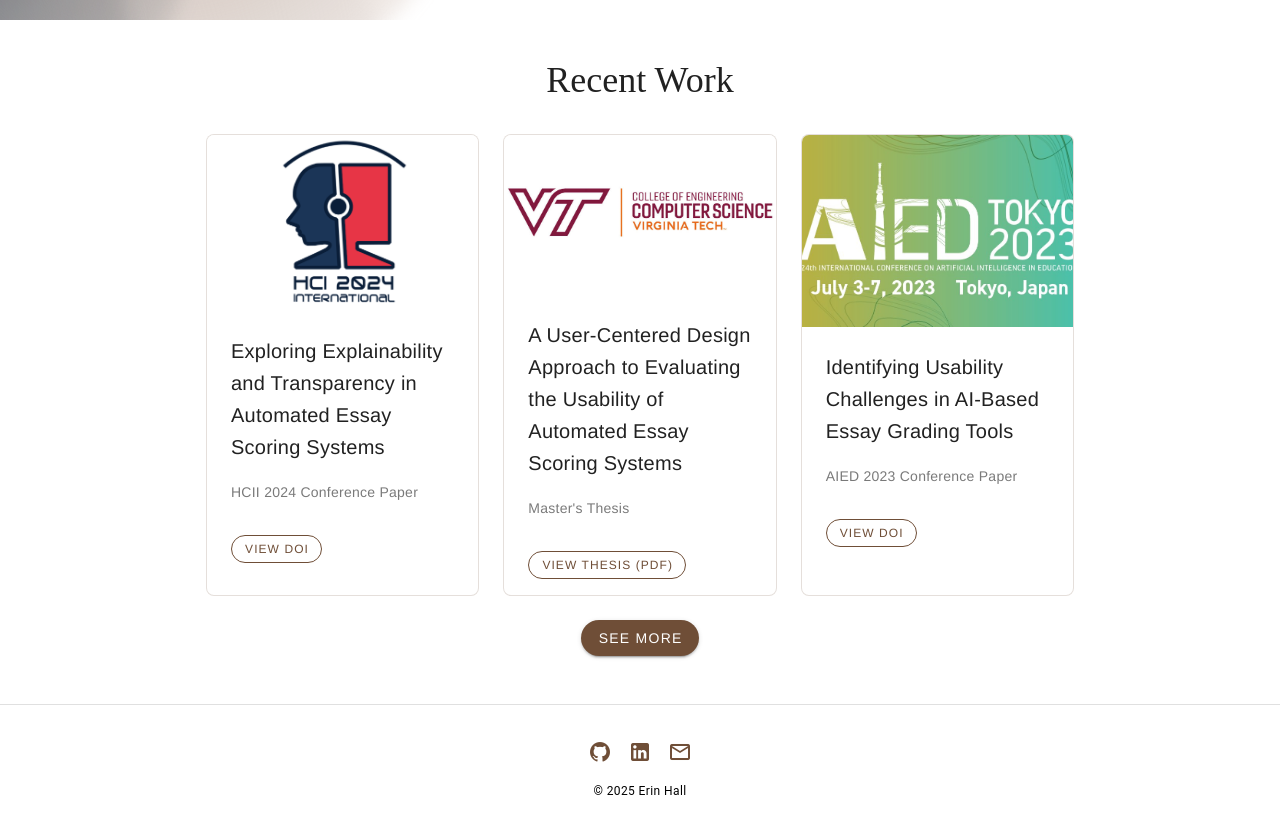
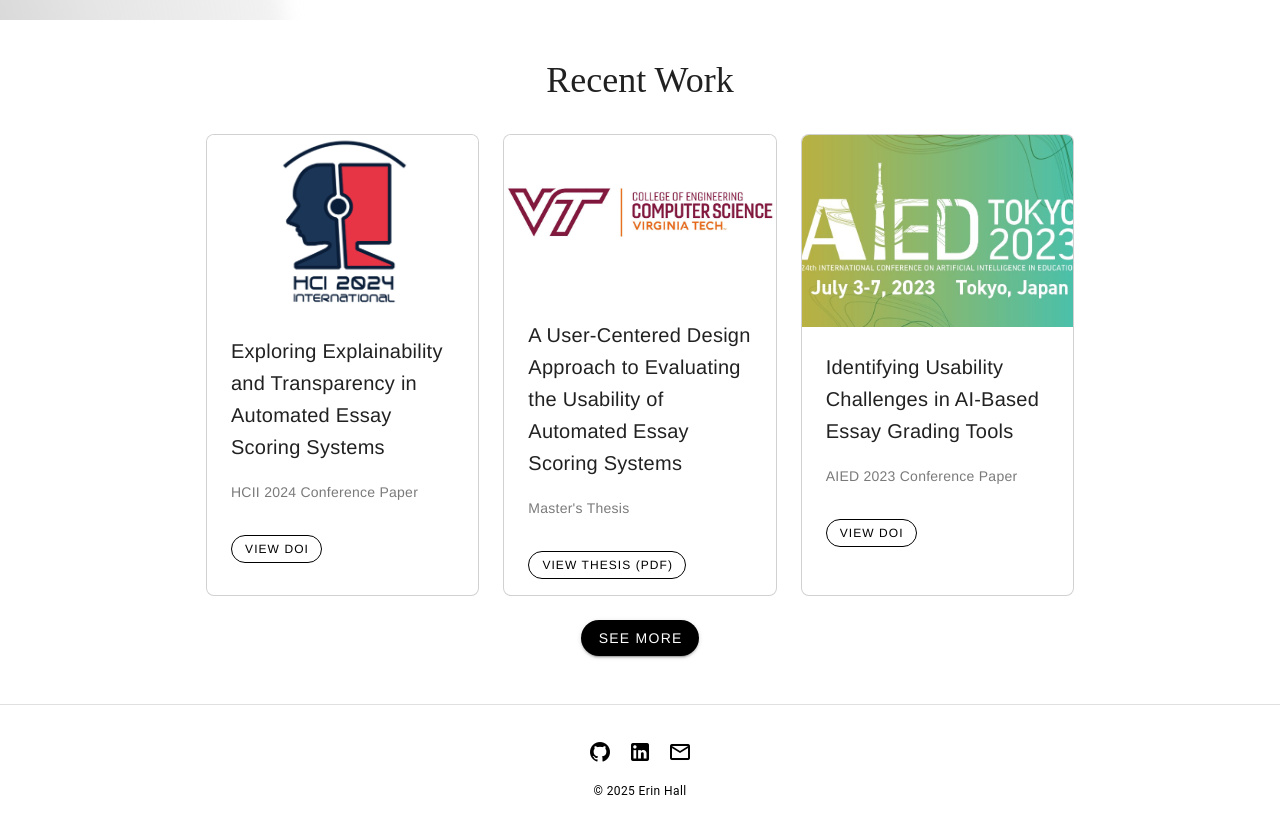
Before and after one commit to erinehall/erinehall.github.io, a Vue app: page / in a window 1280 px wide. Shown: the part 780-1613 px from the top of the page. Built offline with nearby package versions, Linux system fonts and the light colour scheme; a web font is replaced by a local one.

Commit message:
changed color scheme to black/white

```diff
--- a/src/plugins/vuetify.js
+++ b/src/plugins/vuetify.js
@@ -12,39 +12,39 @@ export default createVuetify({
   components,
   directives,
   theme: {
-    defaultTheme: "coffeeLight",
+    defaultTheme: "monoLight",
     themes: {
-      coffeeLight: {
+      monoLight: {
         dark: false,
         colors: {
           background: "#FFFFFF",
           surface: "#FFFFFF",
-          primary: "#6F4E37",
-          secondary: "#A67C52",
-          info: "#8B5A3C",
-          warning: "#D4A574",
+          primary: "#000000",
+          secondary: "#666666",
+          info: "#999999",
+          warning: "#CCCCCC",
           error: "#d4183d",
           success: "#4CAF50",
           onPrimary: "#FFFFFF",
           onSecondary: "#FFFFFF",
           onBackground: "#1F1F1F",
-          "primary-lighten-4": "#F3EDE8",
-          "secondary-lighten-4": "#F7EFE6",
+          "primary-lighten-4": "#F5F5F5",
+          "secondary-lighten-4": "#E0E0E0",
         },
       },
-      coffeeDark: {
+      monoDark: {
         dark: true,
         colors: {
-          background: "#1F1F1F",
-          surface: "#1F1F1F",
-          primary: "#A67C52",
-          secondary: "#6F4E37",
-          info: "#8B5A3C",
-          warning: "#D4A574",
+          background: "#000000",
+          surface: "#000000",
+          primary: "#FFFFFF",
+          secondary: "#CCCCCC",
+          info: "#999999",
+          warning: "#666666",
           error: "#dc2626",
           success: "#4CAF50",
-          onPrimary: "#FFFFFF",
-          onSecondary: "#FFFFFF",
+          onPrimary: "#000000",
+          onSecondary: "#000000",
           onBackground: "#FFFFFF",
         },
       },
--- a/src/styles/_base.scss
+++ b/src/styles/_base.scss
@@ -1,6 +1,8 @@
+@use "./variables";
+
 body {
   margin: 0;
-  background-color: #ffffff;
+  background-color: variables.$color-white;
 }
 
 .sticky-bar {
--- a/src/styles/_buttons.scss
+++ b/src/styles/_buttons.scss
@@ -3,7 +3,7 @@
 .nav-links {
   .v-btn {
     text-transform: none;
-    color: #1f1f1f;
+    color: variables.$color-gray-dark;
     transition: color 0.2s ease, opacity 0.2s ease;
 
     &:hover,
--- a/src/styles/_contact.scss
+++ b/src/styles/_contact.scss
@@ -8,12 +8,12 @@
   }
 
   .subtitle {
-    color: #555;
+    color: variables.$color-gray-muted;
     margin-bottom: 2rem;
   }
 }
 .confirmation-message {
-  color: #6e4c35;
+  color: variables.$accent-color;
   font-size: 0.95rem;
   font-style: italic;
   text-align: center;
--- a/src/styles/_hero.scss
+++ b/src/styles/_hero.scss
@@ -20,12 +20,7 @@ h1, h2, h3, h4, h5, h6 {
 $animationDuration: 30;
 $amount: 12;
 
-$colors: (
-  #E3D5CA,
-  #B99B8A,
-  #e1e1e1,
-  #828c97
-);
+$colors: variables.$bubble-colors;
 
 .hero-wrapper {
   position: relative;
@@ -33,8 +28,8 @@ $colors: (
   overflow: hidden;
 
   background:
-    linear-gradient(to bottom, rgba(255, 255, 255, 0) 70%, #fff 100%),
-    #fff;
+    linear-gradient(to bottom, rgba(variables.$color-white, 0) 70%, variables.$color-white 100%),
+    variables.$color-white;
 
   @include bp.respond(md) {
     height: calc(100vh - var(--v-layout-top, 0px));
@@ -68,7 +63,7 @@ $colors: (
         circle,
         rgba($color, 0.9) 0%,
         rgba($color, 0.4) 40%,
-        rgba(255, 255, 255, 0) 100%
+        rgba(variables.$color-white, 0) 100%
       );
 
       top: random(100) * 1%;
@@ -116,7 +111,7 @@ $colors: (
     line-height: 1.1;
     margin-bottom: 8px;
     font-weight: 400;
-    color: #000;
+    color: variables.$color-black;
     position: relative;
 
     &::after {
@@ -128,7 +123,7 @@ $colors: (
     font-family: 'Bavex', serif;
     font-size: 1.5em;
     font-weight: 400;
-    color: #666;
+    color: variables.$color-gray;
     margin-bottom: 24px;
   }
 }
@@ -142,7 +137,7 @@ $colors: (
   max-width: 400px;
   margin-left: 2em;
 
-  box-shadow: 0 2px 8px rgba(0, 0, 0, 0.1);
+  box-shadow: 0 2px 8px rgba(variables.$color-black, 0.1);
 }
 
 @include bp.respond-down(md) {
@@ -173,22 +168,22 @@ $colors: (
 }
 
 .chip-black {
-  color: #000 !important;
-  border: 1.25px solid #000 !important;
-  background: white !important;
+  color: variables.$color-black !important;
+  border: 1.25px solid variables.$color-black !important;
+  background: variables.$color-white !important;
   font-family: 'Bavex', serif !important;
   letter-spacing: 0.2px;
-  box-shadow: 0 2px 6px rgba(0, 0, 0, 0.08);
+  box-shadow: 0 2px 6px rgba(variables.$color-black, 0.08);
 
   .v-chip__content {
     font-family: 'Bavex', serif !important;
-    color: #000 !important;
+    color: variables.$color-black !important;
   }
 }
 
 .links-black {
   a {
-    color: #000 !important;
+    color: variables.$color-black !important;
     text-decoration: none;
 
     &:hover {
--- a/src/styles/_resume.scss
+++ b/src/styles/_resume.scss
@@ -4,7 +4,7 @@
 .resume-page {
   max-width: 900px;
   margin: 0 auto;
-  background-color: #ffffff;
+  background-color: variables.$color-white;
   padding-block: 4rem;
 
   h1 {
@@ -61,7 +61,7 @@
   border-radius: 6px;
   background: rgb(var(--v-theme-primary-lighten-4));
   border: 1px solid rgba(var(--v-theme-primary), 0.2);
-  box-shadow: 0 1px 2px rgba(0, 0, 0, 0.08);
+  box-shadow: 0 1px 2px rgba(variables.$color-black, 0.08);
   display: flex;
   align-items: center;
   justify-content: center;
@@ -75,7 +75,7 @@
 .role-bullets {
   margin: 0.25rem 0 0 0;
   padding-left: 1.5rem;
-  color: rgba(0, 0, 0, 0.7);
+  color: rgba(variables.$color-black, 0.7);
   font-size: 0.875rem;
   line-height: 1.6;
 
@@ -85,7 +85,7 @@
 }
 
 .date-chip {
-  box-shadow: 0 1px 2px rgba(0, 0, 0, 0.1);
+  box-shadow: 0 1px 2px rgba(variables.$color-black, 0.1);
 }
 
 .role-card .v-card-text {
@@ -109,7 +109,7 @@
 .resume-section {
   margin: 2.5rem 0;
   padding: 1rem 0;
-  border-bottom: 1px solid #eee;
+  border-bottom: 1px solid variables.$color-border;
 
   &:last-of-type {
     border-bottom: none;
@@ -161,7 +161,7 @@
 .date-location {
   font-size: 0.9rem;
   font-style: italic;
-  color: #666;
+  color: variables.$color-gray;
   text-align: right;
 }
 
--- a/src/styles/_variables.scss
+++ b/src/styles/_variables.scss
@@ -8,8 +8,22 @@
   font-display: swap;
 }
 
-$accent-color: #5c4533;
-$accent-translucent: rgba(92, 69, 51, 0.25);
+$color-black: #000000;
+$color-white: #ffffff;
+$color-gray-dark: #1f1f1f;
+$color-gray: #666666;
+$color-gray-muted: #555555;
+$color-gray-light: #e1e1e1;
+$color-border: #eeeeee;
+$bubble-colors: (
+  #f5f5f5,
+  #dcdcdc,
+  #bfbfbf,
+  #a0a0a0
+);
+
+$accent-color: $color-black;
+$accent-translucent: rgba(0, 0, 0, 0.25);
 $font-family: "Bavex", Helvetica, Arial, sans-serif;
 $card-border-color: rgba(var(--v-theme-primary), 0.18);
 $card-radius: 14px;
@@ -20,5 +34,12 @@ $card-padding: 16px 24px;
 :root {
   --accent-color: #{$accent-color};
   --accent-translucent: #{$accent-translucent};
+  --color-black: #{$color-black};
+  --color-white: #{$color-white};
+  --color-gray-dark: #{$color-gray-dark};
+  --color-gray: #{$color-gray};
+  --color-gray-muted: #{$color-gray-muted};
+  --color-gray-light: #{$color-gray-light};
+  --color-border: #{$color-border};
   font-family: $font-family;
 }
```
